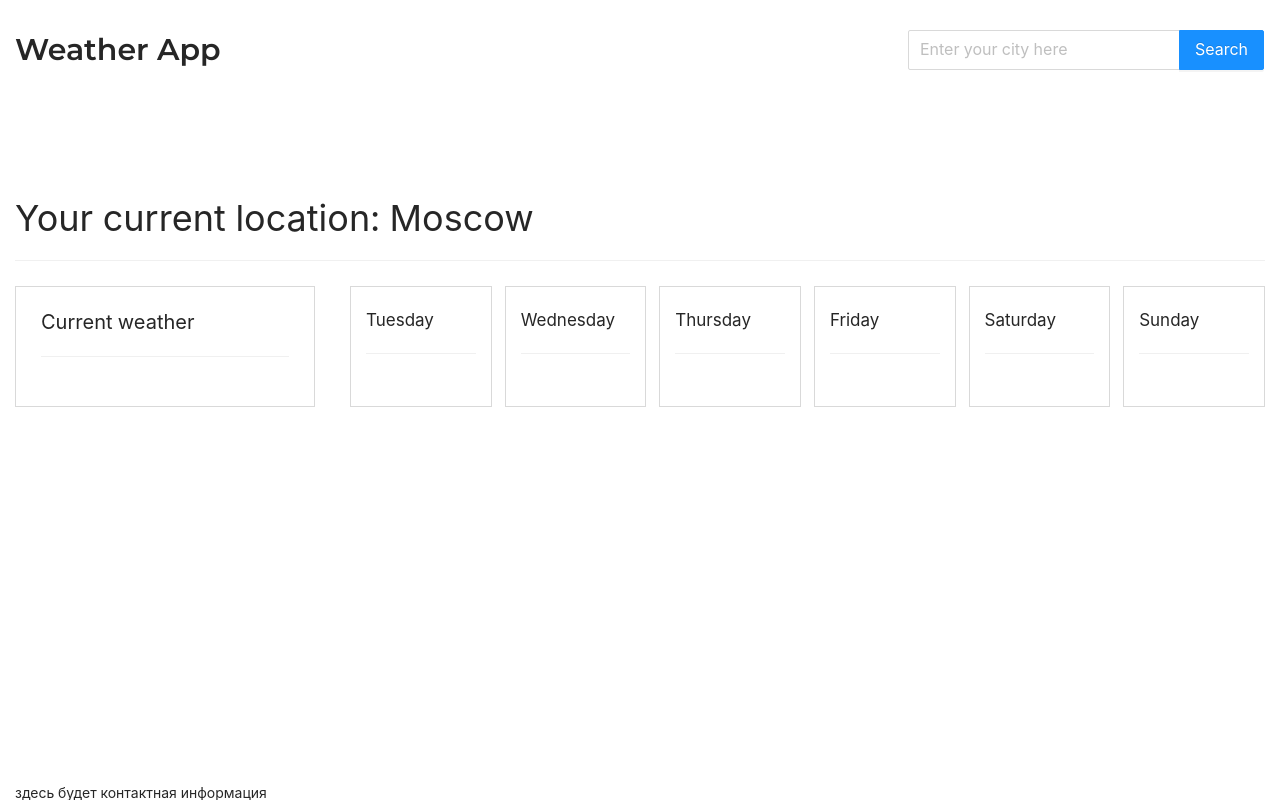
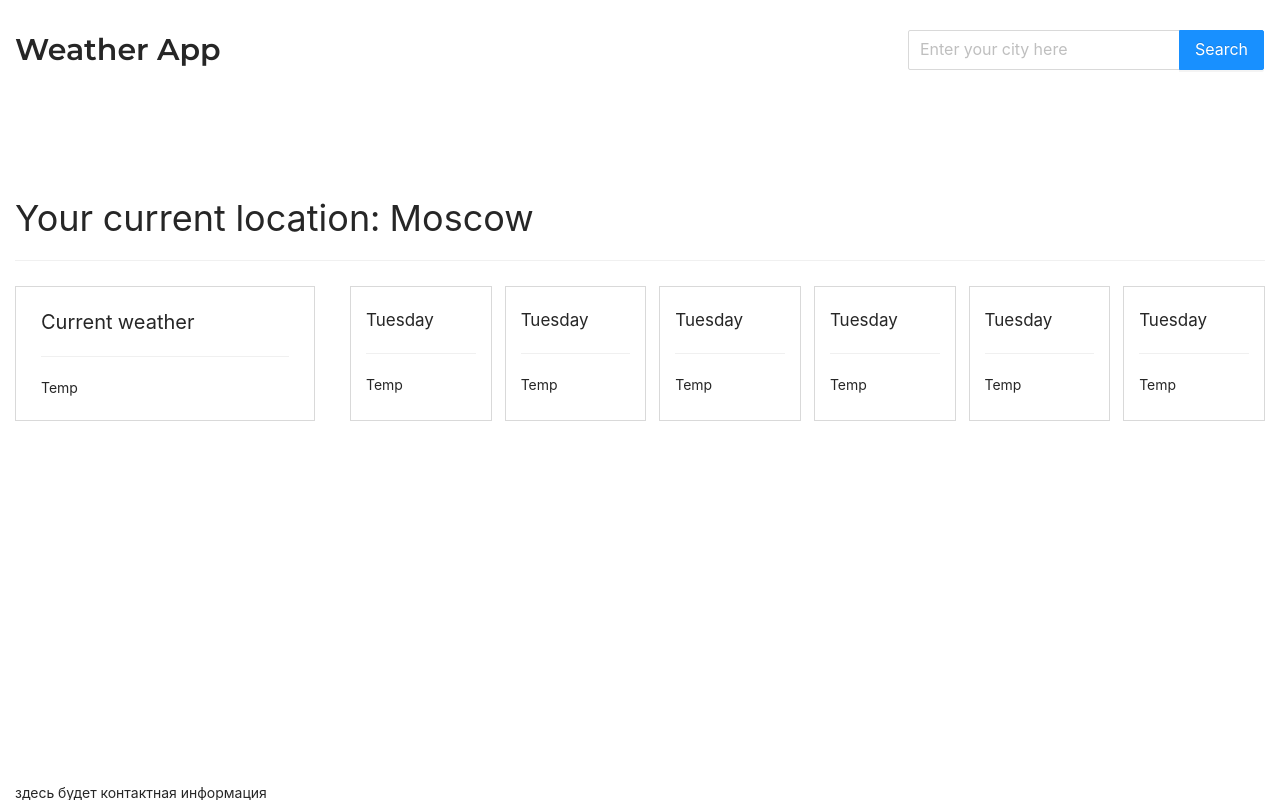
Before and after one commit to notequal21/weather, a React (Create React App) app: page / in a window 1280 px wide. Built offline with nearby package versions, Linux system fonts and the light colour scheme.

Commit message:
some UI updates

```diff
--- a/src/components/Weather/Weather.jsx
+++ b/src/components/Weather/Weather.jsx
@@ -1,59 +1,85 @@
 import { Divider } from "antd"
 import style from "./Weather.module.scss"
+
+let days = [
+  {
+    id: 1
+  },
+  {
+    id: 2
+  },
+  {
+    id: 3
+  },
+  {
+    id: 4
+  },
+  {
+    id: 5
+  },
+  {
+    id: 6
+  }
+]
+
+
+
+let CurrentWeather = (props) => {
+  return (
+    <>
+      <div className={`${style.weatherBody__current}`}>
+        <div className={`${style.weatherBody__title}`}>
+          Current weather
+        </div>
+        <Divider />
+        <div className={`${style.weatherItem__content}`}>
+          <div className={`${style.weatherItem__contentItem}`}>
+            Temp
+          </div>
+        </div>
+      </div>
+    </>
+  )
+}
+
+let WeatherDay = (props) => {
+  return (
+    <>
+      <div className={`${style.weatherBody__daysItem}`}>
+        <div className={`${style.weatherBody__title}`}>
+          Tuesday
+        </div>
+        <Divider />
+        <div className={`${style.weatherItem__content}`}>
+          <div className={`${style.weatherItem__contentItem}`}>
+            Temp
+          </div>
+        </div>
+      </div>
+    </>
+  )
+}
+
+let daysList = days.map(item => <WeatherDay key={item.id} />)
 
 let Weather = () => {
   return (
     <>
       <div className={`${style.weather}`}>
         <div className="container">
+
           <div className={`${style.weather__city}`}>
             Your current location: Moscow
           </div>
           <Divider />
           <div className={`${style.weatherBody}`}>
-            <div className={`${style.weatherBody__current}`}>
-              <div className={`${style.weatherBody__title}`}>
-                Current weather
-              </div>
-              <Divider />
-            </div>
+
+            <CurrentWeather />
+
             <div className={`${style.weatherBody__days}`}>
-              <div className={`${style.weatherBody__daysItem}`}>
-                <div className={`${style.weatherBody__title}`}>
-                  Tuesday
-                </div>
-                <Divider />
-              </div>
-              <div className={`${style.weatherBody__daysItem}`}>
-                <div className={`${style.weatherBody__title}`}>
-                  Wednesday
-                </div>
-                <Divider />
-              </div>
-              <div className={`${style.weatherBody__daysItem}`}>
-                <div className={`${style.weatherBody__title}`}>
-                  Thursday
-                </div>
-                <Divider />
-              </div>
-              <div className={`${style.weatherBody__daysItem}`}>
-                <div className={`${style.weatherBody__title}`}>
-                  Friday
-                </div>
-                <Divider />
-              </div>
-              <div className={`${style.weatherBody__daysItem}`}>
-                <div className={`${style.weatherBody__title}`}>
-                  Saturday
-                </div>
-                <Divider />
-              </div>
-              <div className={`${style.weatherBody__daysItem}`}>
-                <div className={`${style.weatherBody__title}`}>
-                  Sunday
-                </div>
-                <Divider />
-              </div>
+
+              {daysList}
+
             </div>
           </div>
         </div>
@@ -62,4 +88,6 @@ let Weather = () => {
   )
 }
 
+
+
 export default Weather
```
Also changed, not shown: src/App.js (+0 -12 lines).
